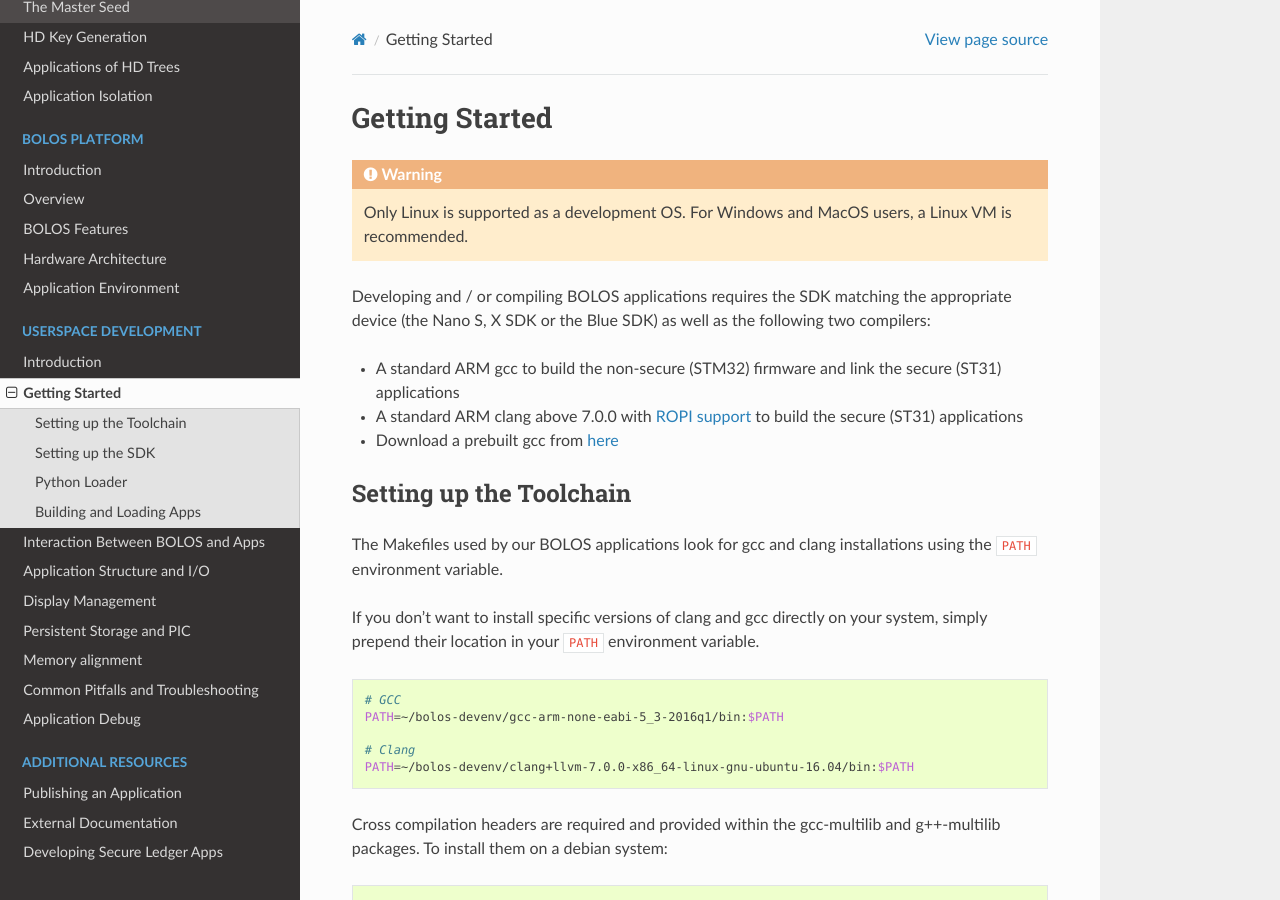
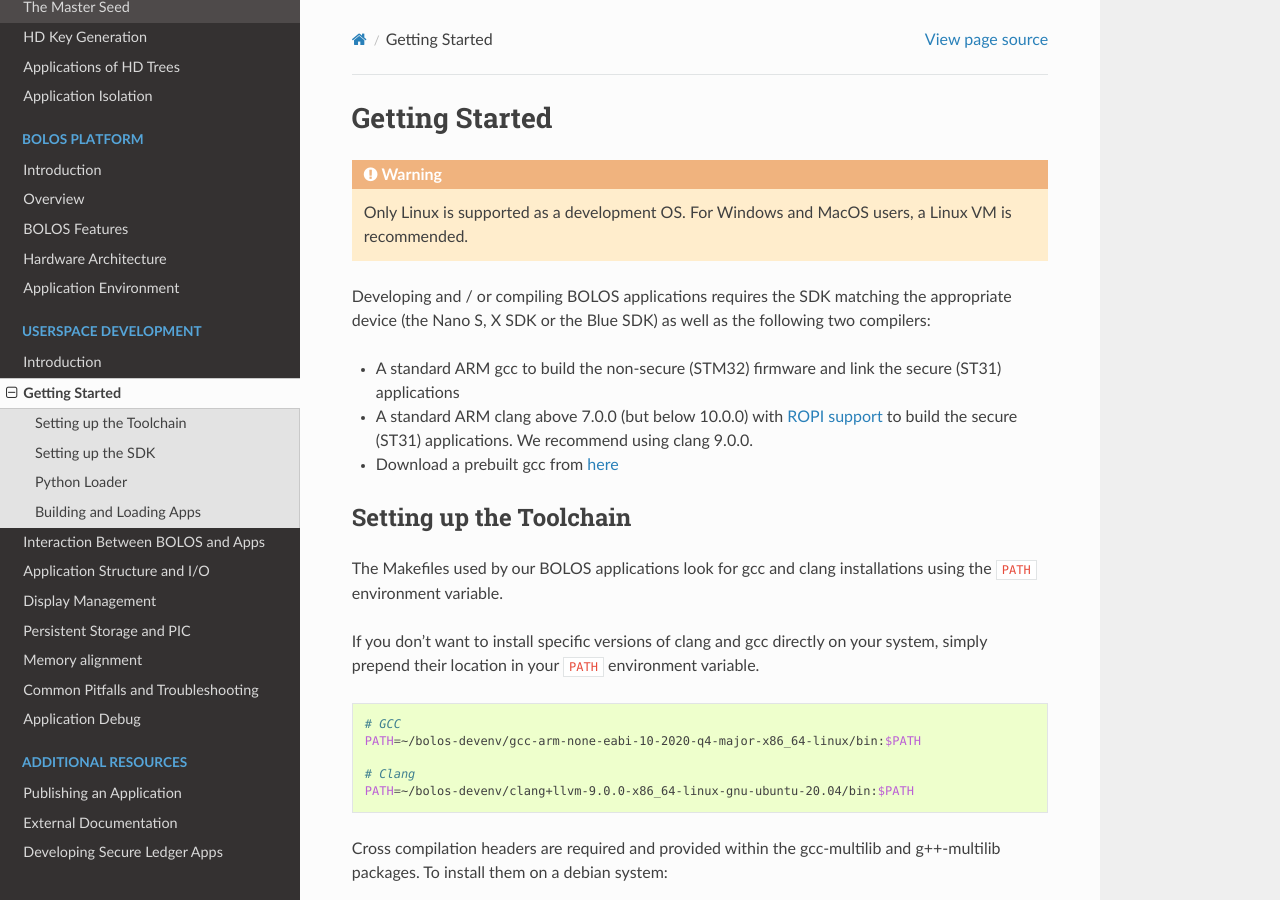
Before and after one commit to LedgerHQ/ledger-dev-doc, a Sphinx documentation site: the page built from source/userspace/getting_started.rst, in a window 1280 px wide and 900 px high. Built offline with Sphinx 7.4.7 and the Read the Docs theme 2.0.0, drawn with Linux system fonts in a browser that asks for light colours.

Commit message:
Update clang and gcc's recommended version

```diff
--- a/source/userspace/getting_started.rst
+++ b/source/userspace/getting_started.rst
@@ -11,9 +11,9 @@
 
 * A standard ARM gcc to build the non-secure (STM32) firmware and link the
   secure (ST31) applications
-* A standard ARM clang above 7.0.0 with `ROPI support
+* A standard ARM clang above 7.0.0 (but below 10.0.0) with `ROPI support
   <http://infocenter.arm.com/help/index.jsp?topic=/com.arm.doc.dui0491i/CHDCDGGG.html>`_
-  to build the secure (ST31) applications
+  to build the secure (ST31) applications. We recommend using clang 9.0.0.
 * Download a prebuilt gcc from `here
   <https://developer.arm.com/tools-and-software/open-source-software/developer-tools/gnu-toolchain/gnu-rm/downloads>`_
 
@@ -30,10 +30,10 @@
 .. code-block:: bash
 
    # GCC
-   PATH=~/bolos-devenv/gcc-arm-none-eabi-5_3-2016q1/bin:$PATH
+   PATH=~/bolos-devenv/gcc-arm-none-eabi-10-2020-q4-major-x86_64-linux/bin:$PATH
 
    # Clang
-   PATH=~/bolos-devenv/clang+llvm-7.0.0-x86_64-linux-gnu-ubuntu-16.04/bin:$PATH
+   PATH=~/bolos-devenv/clang+llvm-9.0.0-x86_64-linux-gnu-ubuntu-20.04/bin:$PATH
 
 
 Cross compilation headers are required and provided within the gcc-multilib and g++-multilib packages.
```
